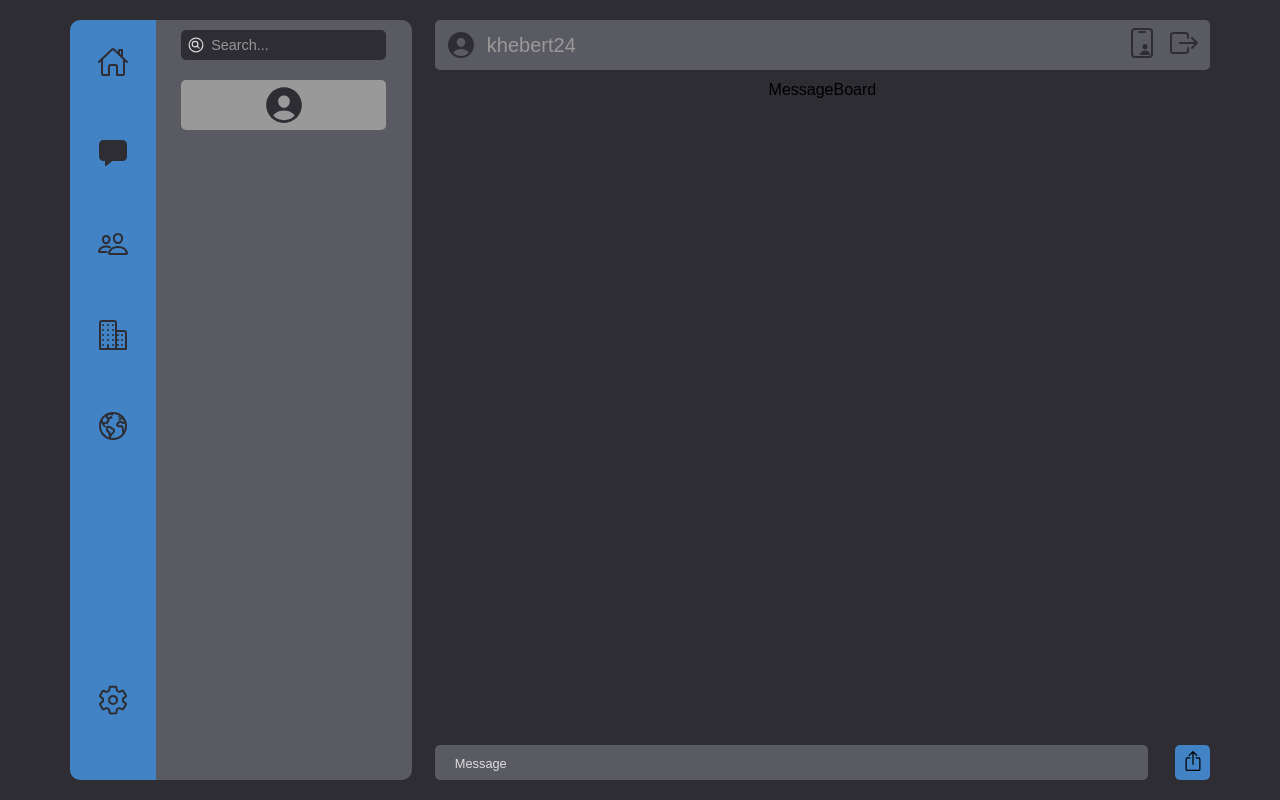
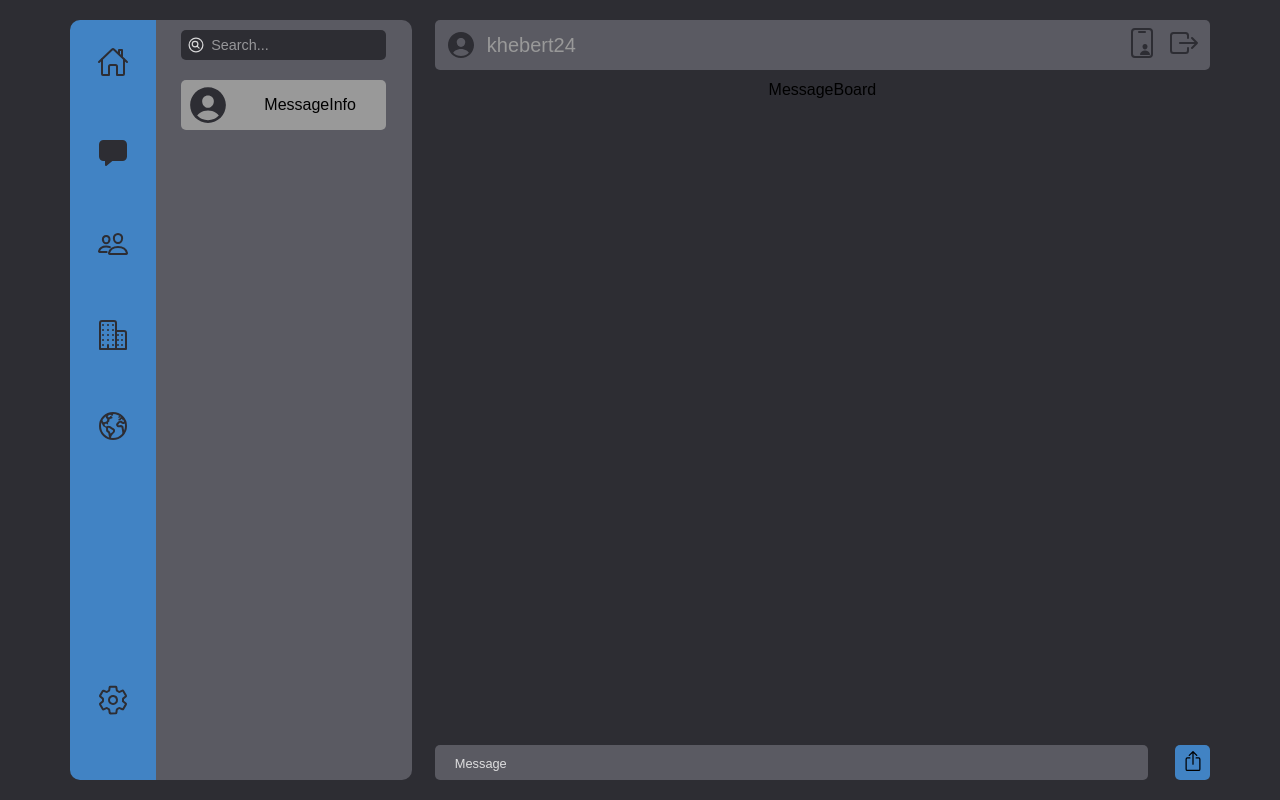
Before and after one commit to kraig-hebert/chat, a React (Create React App) app in the folder client/: page / in a window 1280 px wide. Built offline with nearby package versions, Linux system fonts and the light colour scheme.

Commit message:
added MessageInfo component first now the buttonGroup is next

```diff
--- a/client/src/components/sideMenu/menuOptions/directMessagesOptions/directMessageCard/DirectMessageCard.jsx
+++ b/client/src/components/sideMenu/menuOptions/directMessagesOptions/directMessageCard/DirectMessageCard.jsx
@@ -3,6 +3,7 @@ import PropTypes from 'prop-types';
 import { IoPersonCircle } from 'react-icons/io5';
 
 import { useStyles } from './directMessageCardStyles';
+import MessageInfo from './messageInfo/MessageInfo';
 
 const DirectMessageCard = (props) => {
   const {} = props;
@@ -10,6 +11,7 @@ const DirectMessageCard = (props) => {
   return (
     <div className={classes.directMessageCard}>
       <IoPersonCircle className={classes.icon} />
+      <MessageInfo />
     </div>
   );
 };
--- /dev/null
+++ b/client/src/components/sideMenu/menuOptions/directMessagesOptions/directMessageCard/messageInfo/MessageInfo.jsx
@@ -0,0 +1,15 @@
+import React from 'react';
+import PropTypes from 'prop-types';
+
+import { useStyles } from './messageInfoStyles';
+
+const MessageInfo = (props) => {
+  const {} = props;
+  const classes = useStyles();
+
+  return <div className={classes.messageInfo}>MessageInfo</div>;
+};
+
+MessageInfo.propTypes = {};
+
+export default MessageInfo;
--- /dev/null
+++ b/client/src/components/sideMenu/menuOptions/directMessagesOptions/directMessageCard/messageInfo/messageInfoStyles.js
@@ -0,0 +1,11 @@
+import { createUseStyles } from 'react-jss';
+
+export const useStyles = createUseStyles({
+  messageInfo: {
+    display: 'flex',
+    flexDirection: 'column',
+    alignItems: 'center',
+    justifyContent: 'center',
+    width: '70%',
+  },
+});
```
